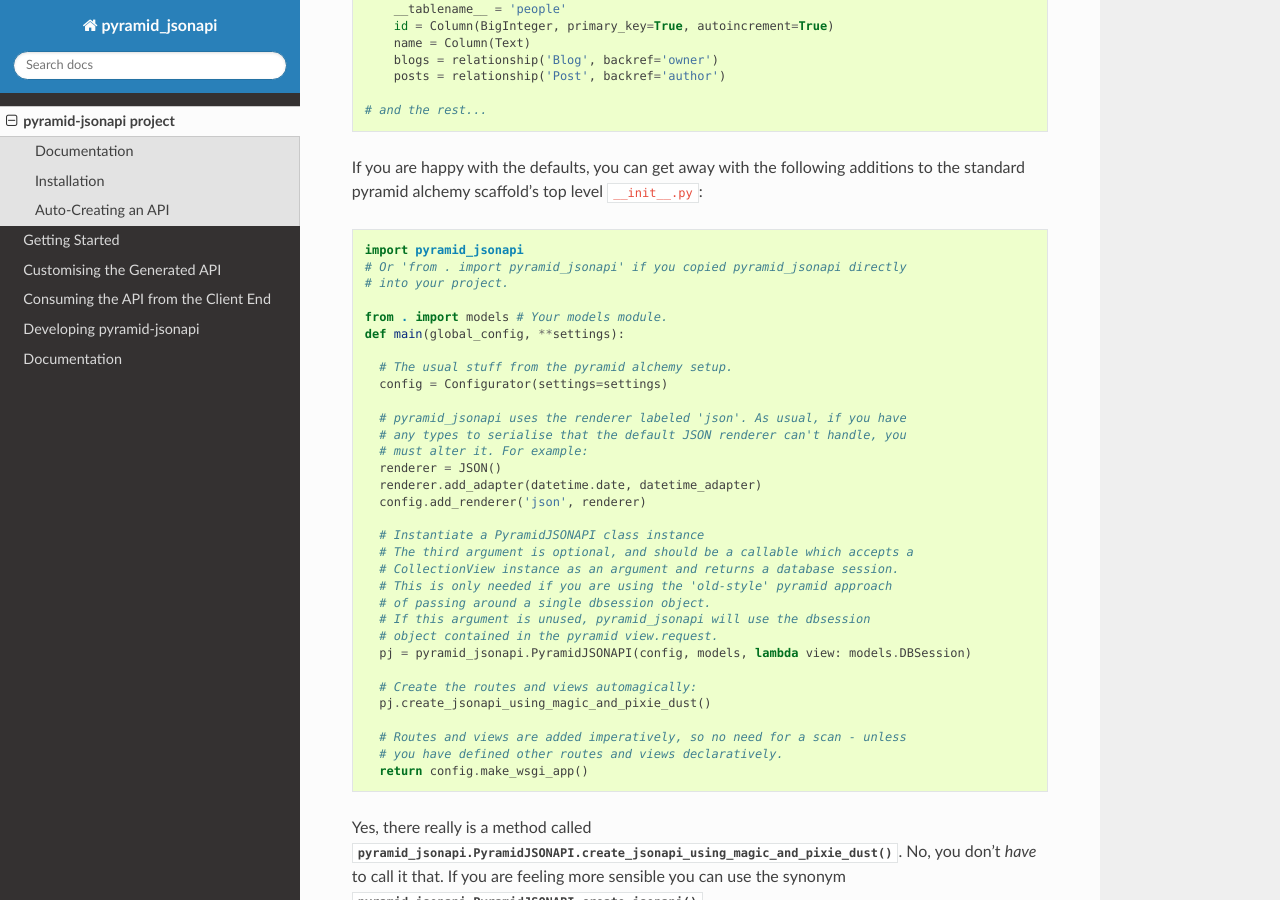
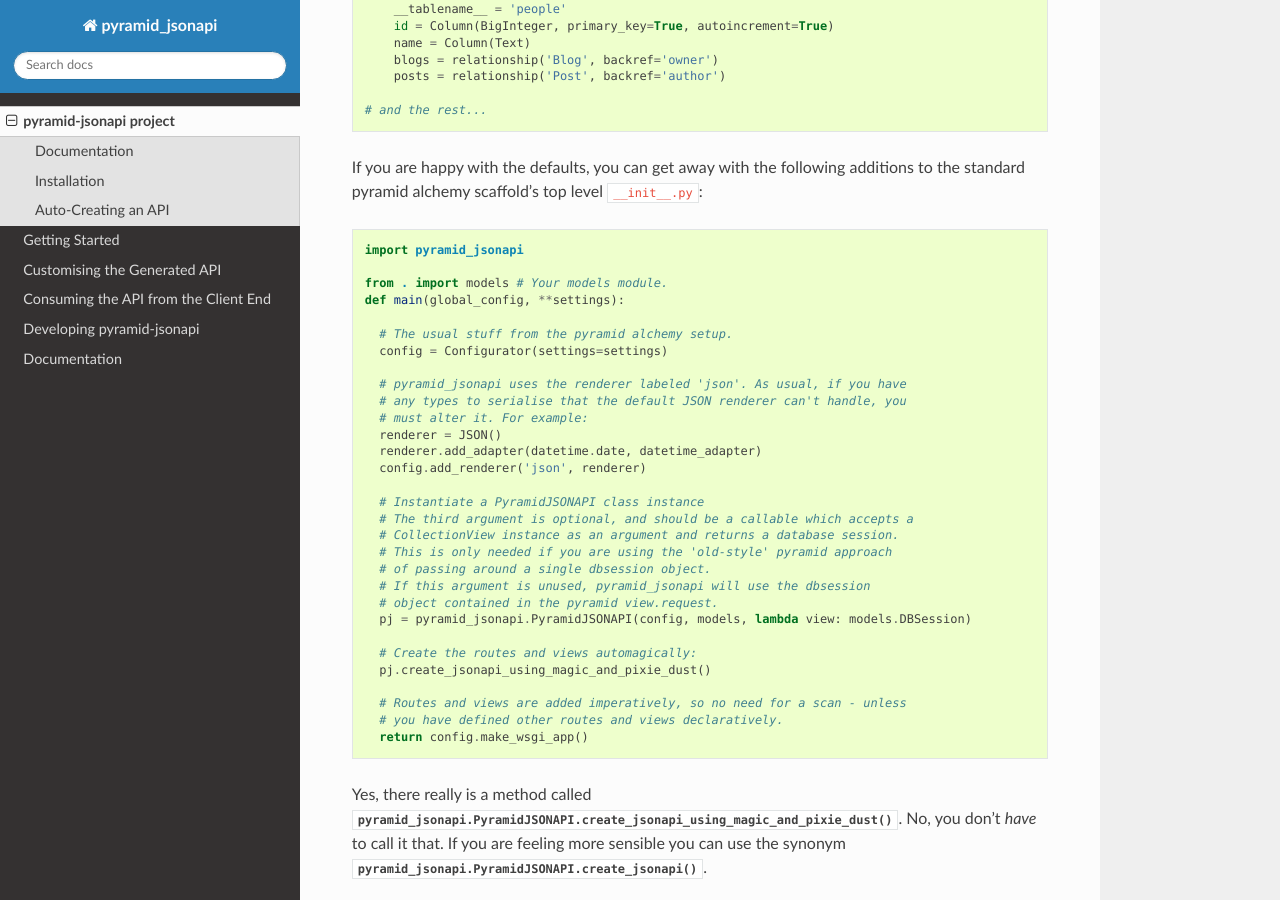
Before and after one commit to colinhiggs/pyramid-jsonapi, a Sphinx documentation site: the page built from docs/source/welcome.rst, in a window 1280 px wide and 900 px high, scrolled down 1065 px. Built offline with Sphinx 7.4.7 and the Read the Docs theme 2.0.0, drawn with Linux system fonts in a browser that asks for light colours; pages that are not in the unit, such as notebooks, are missing from menus.

Commit message:
Not necessary to describe importing a local copy any more.

```diff
--- a/docs/source/welcome.rst
+++ b/docs/source/welcome.rst
@@ -67,8 +67,6 @@
 .. code-block:: python
 
   import pyramid_jsonapi
-  # Or 'from . import pyramid_jsonapi' if you copied pyramid_jsonapi directly
-  # into your project.
 
   from . import models # Your models module.
   def main(global_config, **settings):
```
